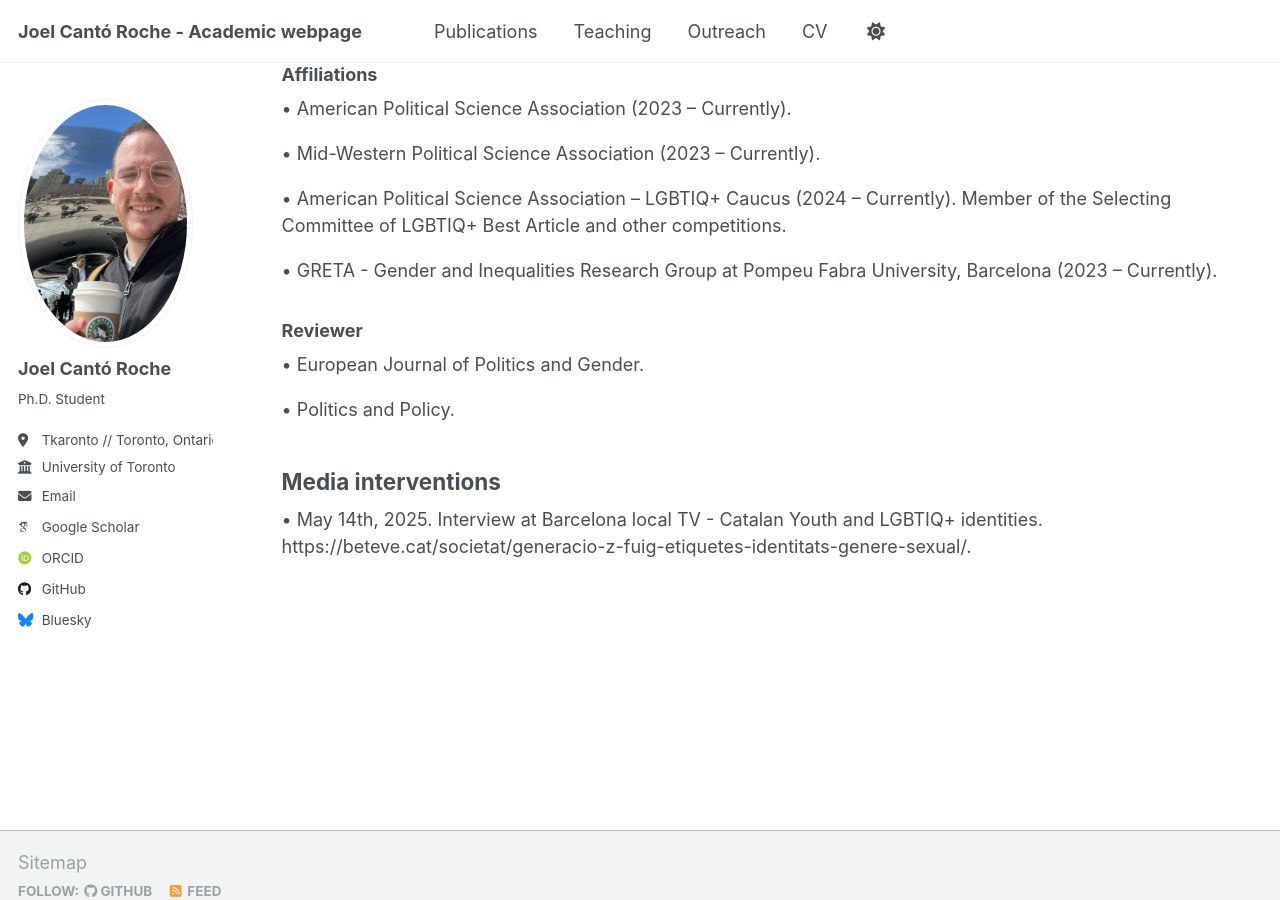
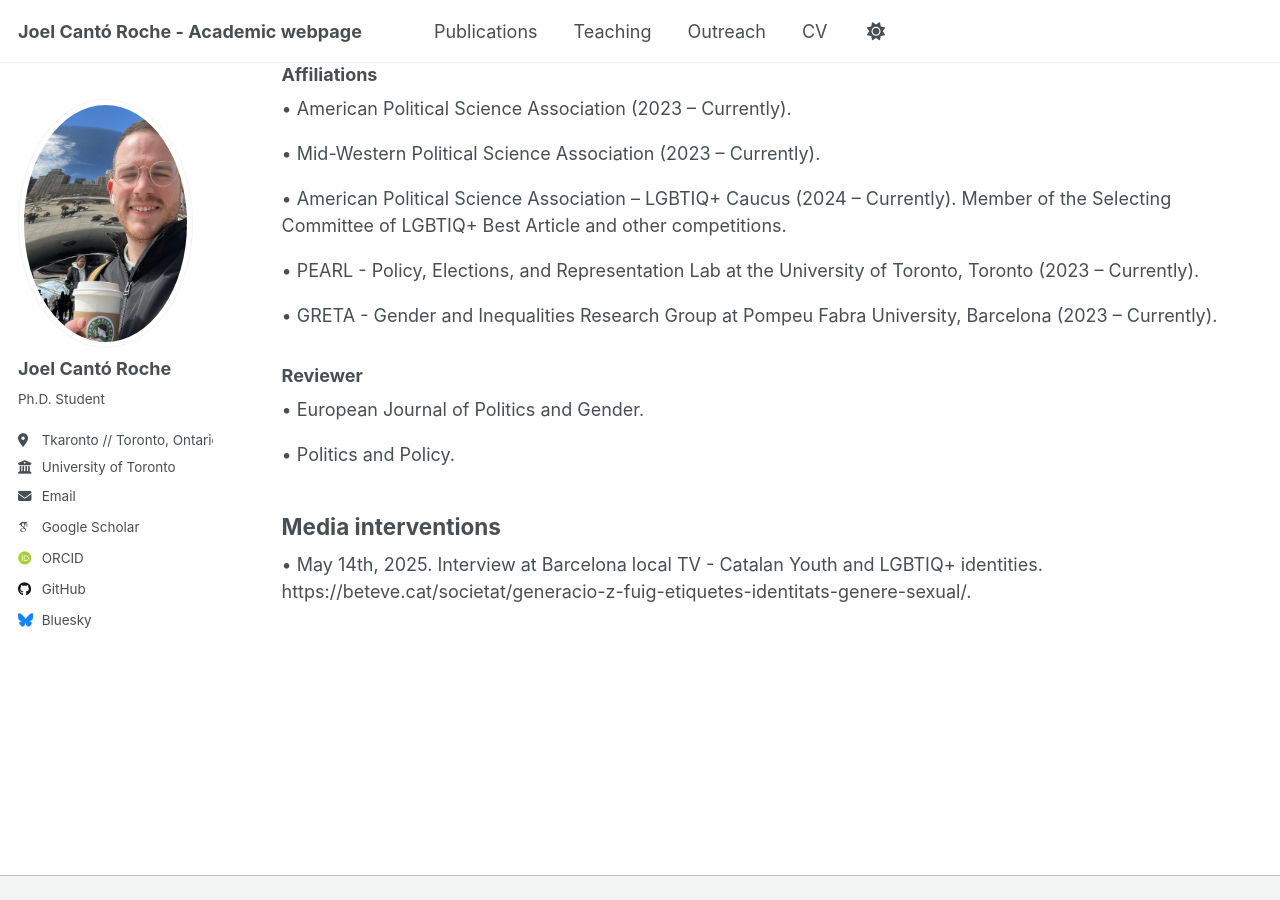
Before and after one commit to jcantoroc/jcantoroc.github.io, a Jekyll site: the page built from _pages/talks.html, in a window 1280 px wide and 900 px high, scrolled down 425 px. Built offline with Jekyll 4.4.1, drawn with Linux system fonts in a browser that asks for light colours; some web fonts are replaced.

Commit message:
Update talks.html

```diff
--- a/_pages/talks.html
+++ b/_pages/talks.html
@@ -51,6 +51,12 @@ author_profile: true
 </body>
 
 <body>
+• PEARL - Policy, Elections, and Representation Lab at the University of Toronto, Toronto (2023 – Currently).
+  <ul>
+  </ul>
+</body>
+
+<body>
 • GRETA  - Gender and Inequalities Research Group at Pompeu Fabra University, Barcelona (2023 – Currently).
   <ul>
   </ul>
```
